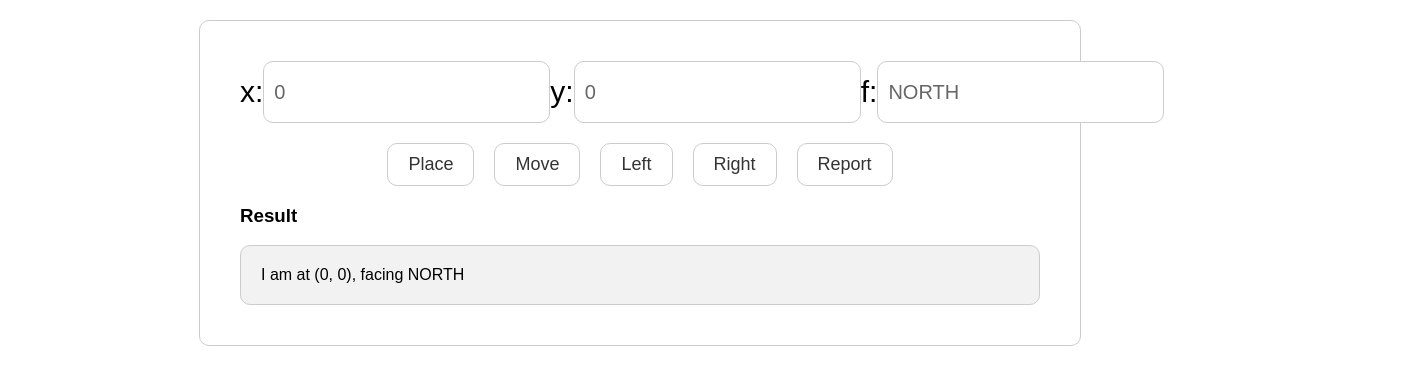
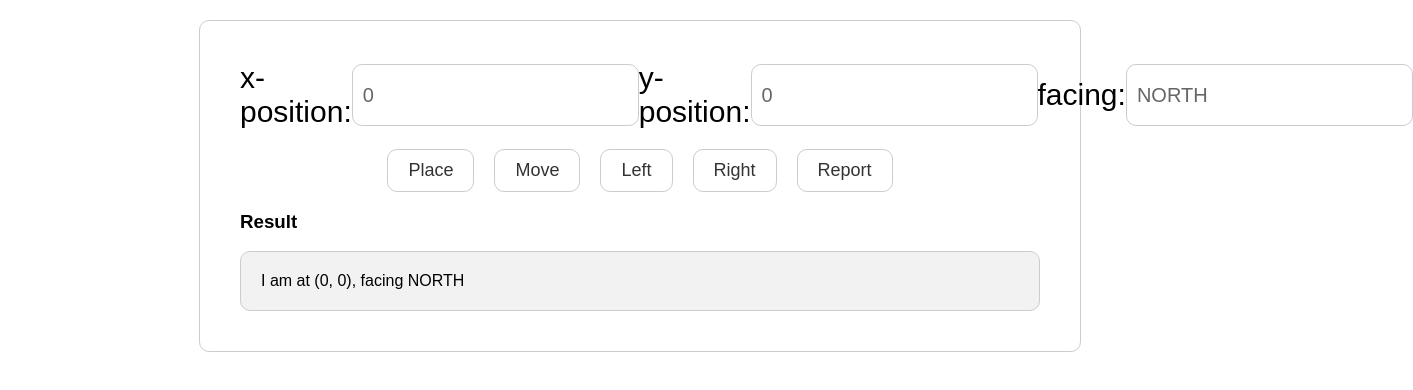
Before and after one commit to ryanzhangau/Pacman-Simulator, a React (Create React App) app: page / in a window 1280 px wide. Shown: the top 390 px of the page, 1413 px wide, since content can reach past the window. Built offline with nearby package versions, Linux system fonts and the light colour scheme.

Commit message:
flex label

```diff
--- a/src/App.js
+++ b/src/App.js
@@ -64,9 +64,9 @@ class App extends Component {
     return (
       <div className='App'>
         <div className='form-field-wrap'>
-          <Field type='number' label='x' value={this.state.x} update={this.update} />
-          <Field type='number' label='y' value={this.state.y} update={this.update} />
-          <Field type='text' label='f' value={this.state.f} update={this.update} />
+          <Field type='number' label='x-position' value={this.state.x} update={this.update} />
+          <Field type='number' label='y-position' value={this.state.y} update={this.update} />
+          <Field type='text' label='facing' value={this.state.f} update={this.update} />
         </div>
         <div className='button-wrap'>
           <Button label='Place' click={this.runCommand} />
```
